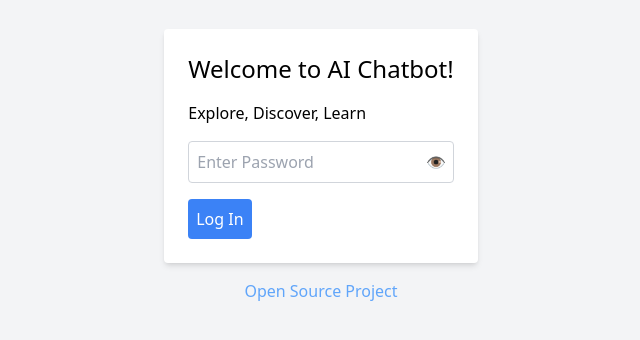
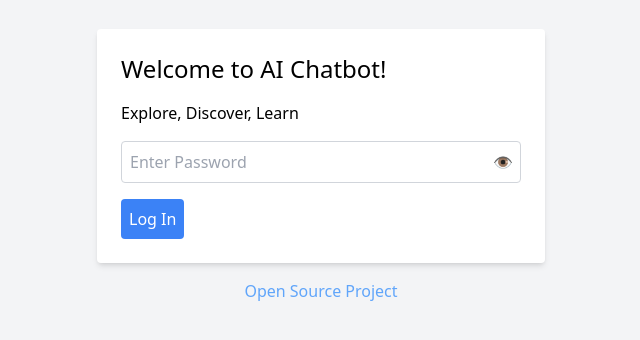
Before and after one commit to mayooear/gpt4-pdf-chatbot-langchain, a Next.js app: page /login in a window 1280 px wide. Shown: the part 234-574 px from the top of the page, without its empty margins (319-959 px from the left). Built offline with nearby package versions, Linux system fonts and the light colour scheme.

Commit message:
add playful mascot to login page

```diff
--- a/pages/login.tsx
+++ b/pages/login.tsx
@@ -1,7 +1,8 @@
-import { useState, useEffect } from 'react';
+import { useState, useEffect, useMemo } from 'react';
 import { useRouter } from 'next/router';
 import { SiteConfig } from '@/types/siteConfig';
 import { getSiteName, getTagline } from '@/utils/client/siteConfig';
+import Image from 'next/image';
 
 interface LoginProps {
   siteConfig: SiteConfig | null;
@@ -12,9 +13,15 @@ export default function Login({ siteConfig }: LoginProps) {
   const [showPassword, setShowPassword] = useState(false);
   const router = useRouter();
   const { redirect } = router.query;
+  const redirectMemo = useMemo(
+    () => router.query.redirect as string | undefined,
+    [router.query],
+  );
 
   useEffect(() => {
-    console.log('Redirect query parameter:', redirect);
+    if (redirect) {
+      console.log('Redirect query parameter:', redirect);
+    }
   }, [redirect]);
 
   const handleSubmit = async (e: React.FormEvent) => {
@@ -41,7 +48,21 @@ export default function Login({ siteConfig }: LoginProps) {
 
   return (
     <div className="flex flex-col items-center justify-center min-h-screen bg-gray-100">
-      <form onSubmit={handleSubmit} className="p-6 bg-white rounded shadow-md">
+      {siteConfig?.loginImage && (
+        <div className="flex flex-col items-center mb-6 w-full max-w-md">
+          <Image
+            src={`/${siteConfig.loginImage}`}
+            alt="Login Image"
+            width={250}
+            height={250}
+            className="w-full h-auto object-contain"
+          />
+        </div>
+      )}
+      <form
+        onSubmit={handleSubmit}
+        className="p-6 bg-white rounded shadow-md max-w-md w-full"
+      >
         <h1 className="mb-4 text-2xl">Welcome to {getSiteName(siteConfig)}!</h1>
         <p className="mb-4">{getTagline(siteConfig)}</p>
         <div className="relative mb-4">
@@ -64,7 +85,7 @@ export default function Login({ siteConfig }: LoginProps) {
           Log In
         </button>
       </form>
-      {siteConfig && siteConfig.siteId === 'ananda' && (
+      {siteConfig?.siteId === 'ananda' && (
         <p className="mt-4 text-center">
           You can get the password from&nbsp;
           <a
@@ -73,6 +94,11 @@ export default function Login({ siteConfig }: LoginProps) {
           >
             this page in the Ananda Library
           </a>
+        </p>
+      )}
+      {siteConfig?.siteId === 'jairam' && (
+        <p className="mt-4 text-center">
+          For access, please contact the Free Joe Hunt team.
         </p>
       )}
       <p className="mt-4">
--- a/site-config/config.json
+++ b/site-config/config.json
@@ -29,7 +29,8 @@
     },
     "enableSuggestedQueries": true,
     "enableMediaTypeSelection": true,
-    "enableAuthorSelection": true
+    "enableAuthorSelection": true,
+    "loginImage": "mascot.png"
   },
   "jairam": {
     "name": "The Free Joe Hunt Chatbot",
@@ -47,6 +48,7 @@
     "libraryMappings": {},
     "enableSuggestedQueries": false,
     "enableMediaTypeSelection": false,
-    "enableAuthorSelection": false
+    "enableAuthorSelection": false,
+    "loginImage": null
   }
 }
--- a/types/siteConfig.ts
+++ b/types/siteConfig.ts
@@ -21,4 +21,5 @@ export interface SiteConfig {
   enableAuthorSelection: boolean;
   welcome_popup_heading: string;
   other_visitors_reference: string;
+  loginImage: string | null;
 }
--- a/utils/client/siteConfig.ts
+++ b/utils/client/siteConfig.ts
@@ -39,3 +39,6 @@ export const getWelcomePopupHeading = (siteConfig: SiteConfig | null) =>
 
 export const getOtherVisitorsReference = (siteConfig: SiteConfig | null) =>
   siteConfig?.other_visitors_reference ?? 'other visitors';
+
+export const getLoginImage = (siteConfig: SiteConfig | null) =>
+  siteConfig?.loginImage ?? null;
```
Also changed, not shown: public/mascot.png (added).
